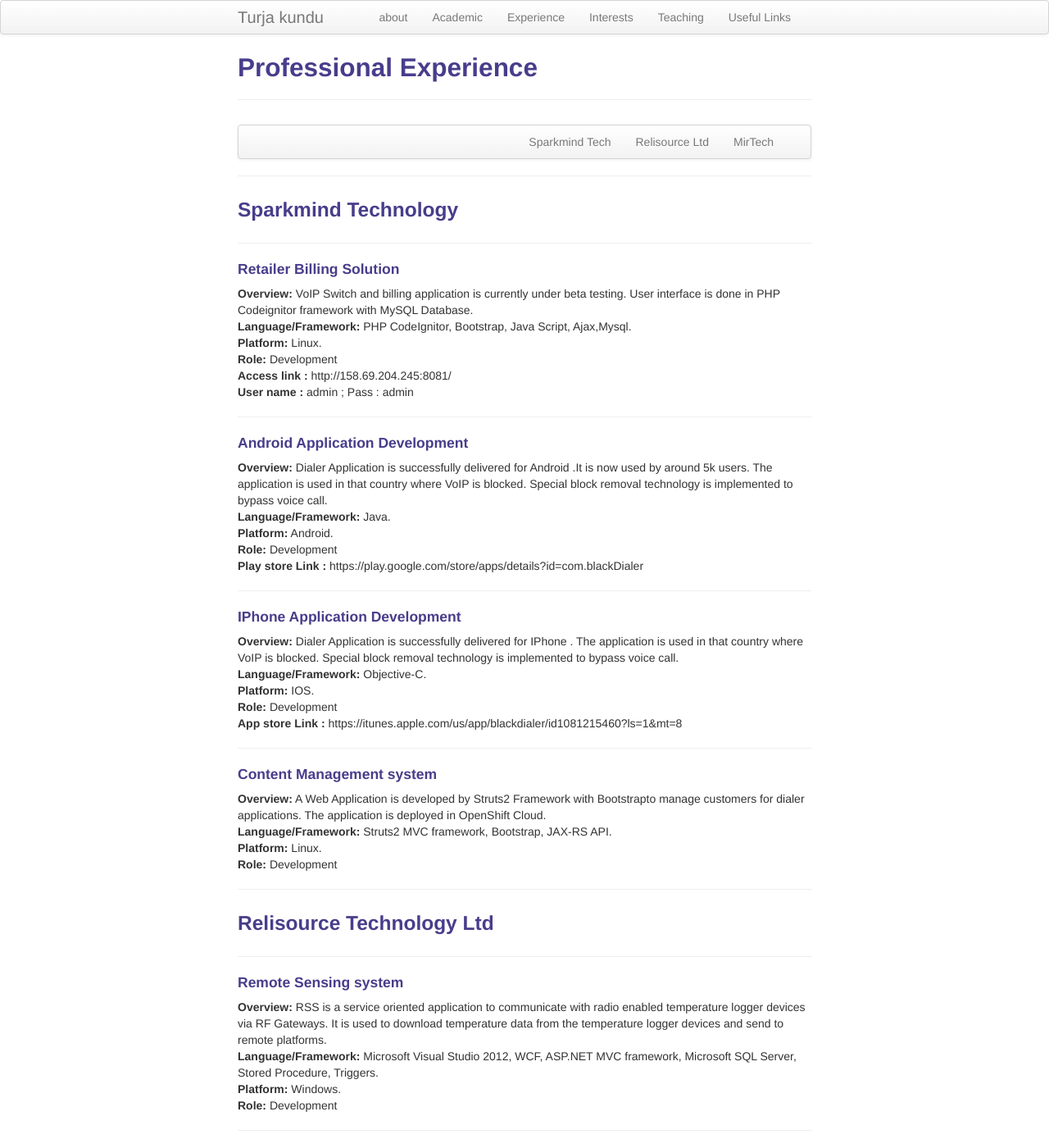
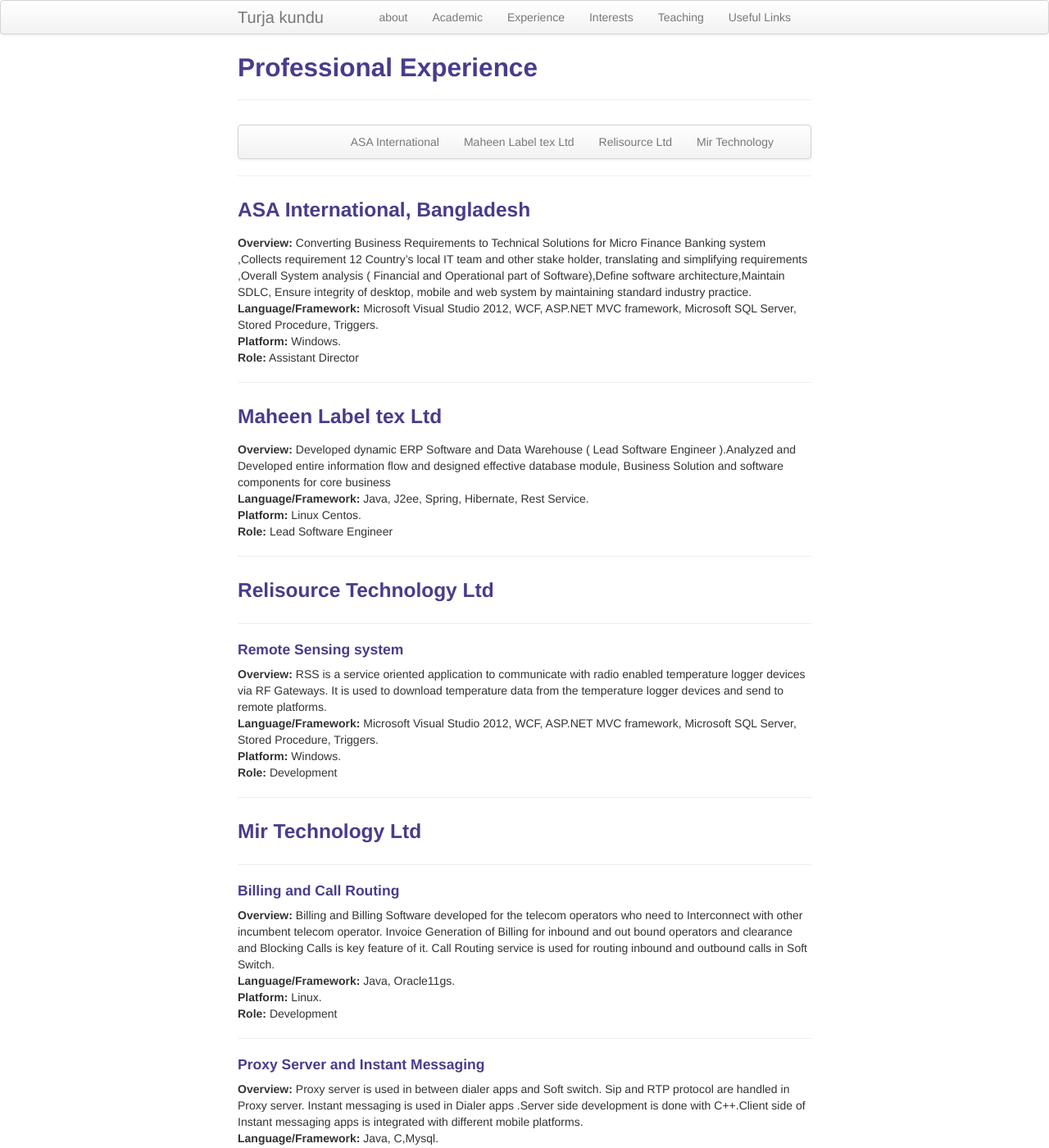
Before and after one commit to turjakundu/turjakundu.github.io, a Jekyll site: the page built from pages/experience.md, in a window 1280 px wide and 1400 px high. Shown: the whole window at 82% size. Built offline with Jekyll 4.4.1, drawn with Linux system fonts in a browser that asks for light colours.

Commit message:
Update experience.md

```diff
--- a/pages/experience.md
+++ b/pages/experience.md
@@ -7,60 +7,40 @@
 <div class="navbar">
 <div class="navbar-inner">
 <ul class="nav">
-<li><a href="#spark">Sparkmind Tech</a></li>
+<li><a href="#ASAI">ASA International</a></li>
+<li><a href="#spark">Maheen Label tex Ltd</a></li>
 <li><a href="#reli">Relisource Ltd</a></li>
-<li><a href="#mir"> MirTech </a></li>
+<li><a href="#mir"> Mir Technology </a></li>
 </ul>
 </div>
 </div>
 
 ---
 
-### <a name="spark"></a>Sparkmind Technology
+### <a name="ASAI"></a>ASA International, Bangladesh
 
+
+
+<b>Overview:</b> Converting Business Requirements to Technical Solutions for  Micro Finance Banking system ,Collects requirement 12 Country's local IT team and other stake holder, translating and simplifying requirements ,Overall System analysis ( Financial and Operational part of Software),Define software architecture,Maintain SDLC, Ensure integrity of desktop, mobile and web system by maintaining standard industry practice. <br/>
+<b>Language/Framework:</b> Microsoft Visual Studio 2012, WCF, ASP.NET MVC framework, Microsoft SQL Server, Stored Procedure, Triggers.<br/>
+<b>Platform:</b> Windows.<br/>
+<b>Role:</b> Assistant Director<br/>
 
 ---
 
-#### Retailer  Billing Solution
-<b>Overview:</b>  VoIP Switch and billing application is currently under beta testing. User interface is done in PHP Codeignitor framework with MySQL Database. <br/>
-<b>Language/Framework:</b>   PHP  CodeIgnitor, Bootstrap, Java Script, Ajax,Mysql. <br/>
-<b>Platform:</b> Linux. <br/>
-<b>Role:</b> Development <br/>
-<b>Access link :</b>   http://158.69.204.245:8081/  <br/>
-<b>User name :</b> admin ; Pass : admin <br/>
+### <a name="spark"></a>Maheen Label tex Ltd
 
+
+
+<b>Overview:</b> Developed dynamic ERP Software and Data Warehouse  ( Lead Software Engineer ).Analyzed and Developed entire information flow and designed effective database module, Business Solution and software components for core business <br/>
+<b>Language/Framework:</b> Java, J2ee, Spring, Hibernate, Rest Service.<br/>
+<b>Platform:</b> Linux Centos.<br/>
+<b>Role:</b> Lead Software Engineer<br/>
 
 ---
 
-#### Android Application Development
-
-<b>Overview:</b>  Dialer Application is successfully delivered for Android  .It is now used by around 5k users. The application is used in that country where VoIP is blocked. Special block removal technology is implemented to bypass voice call. <br/>
-<b>Language/Framework:</b>   Java. <br/>
-<b>Platform:</b> Android. <br/>
-<b>Role:</b> Development <br/>
-<b>Play store Link :</b>   https://play.google.com/store/apps/details?id=com.blackDialer  <br/>
 
 
----
-
-#### IPhone Application Development
-
-<b>Overview:</b>  Dialer Application is successfully delivered for IPhone . The application is used in that country where VoIP is blocked. Special block removal technology is implemented to bypass voice call. <br/>
-<b>Language/Framework:</b>   Objective-C. <br/>
-<b>Platform:</b> IOS. <br/>
-<b>Role:</b> Development <br/>
-<b>App store Link :</b>   https://itunes.apple.com/us/app/blackdialer/id1081215460?ls=1&mt=8  <br/>
-
----
-
-#### Content Management system
-<b>Overview:</b> A Web Application is developed by Struts2 Framework with Bootstrapto manage customers for dialer applications. The application is deployed in OpenShift Cloud.<br/>
-<b>Language/Framework:</b> Struts2 MVC framework, Bootstrap, JAX-RS API.<br/>
-<b>Platform:</b> Linux.<br/>
-<b>Role:</b> Development<br/>
-
-
----
 
 ### <a name="reli"></a>Relisource Technology Ltd
 
```
